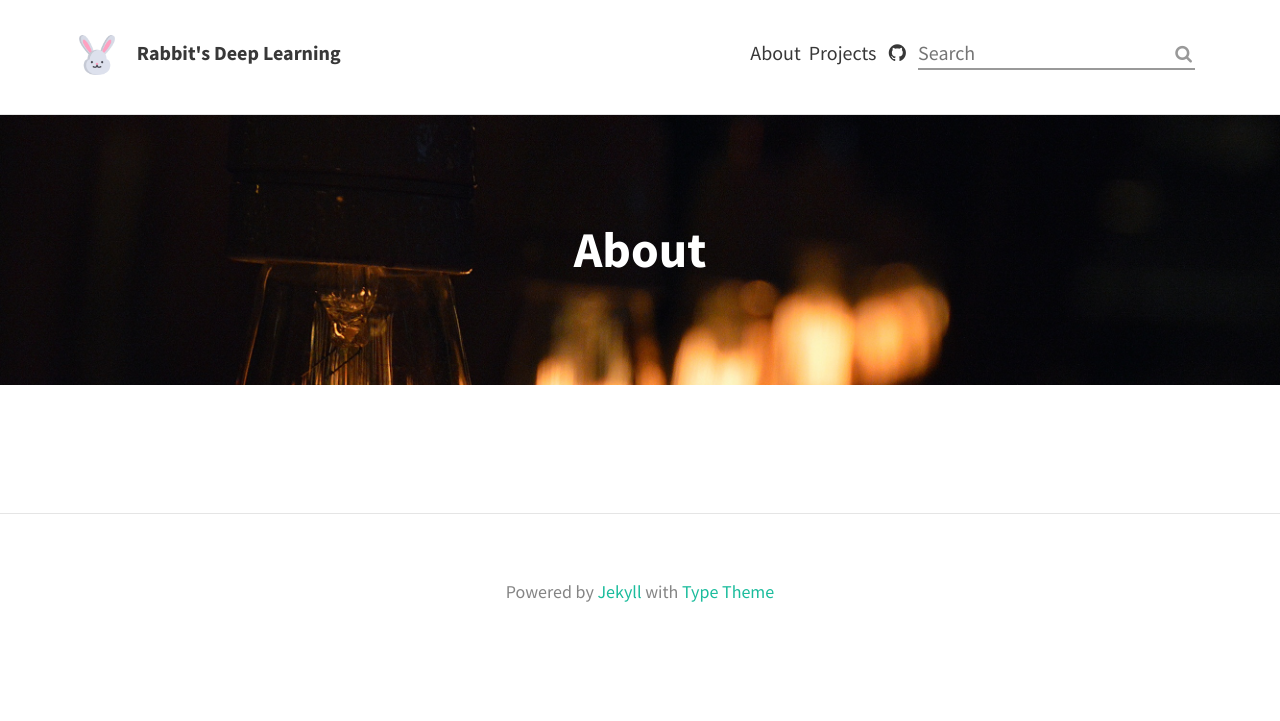
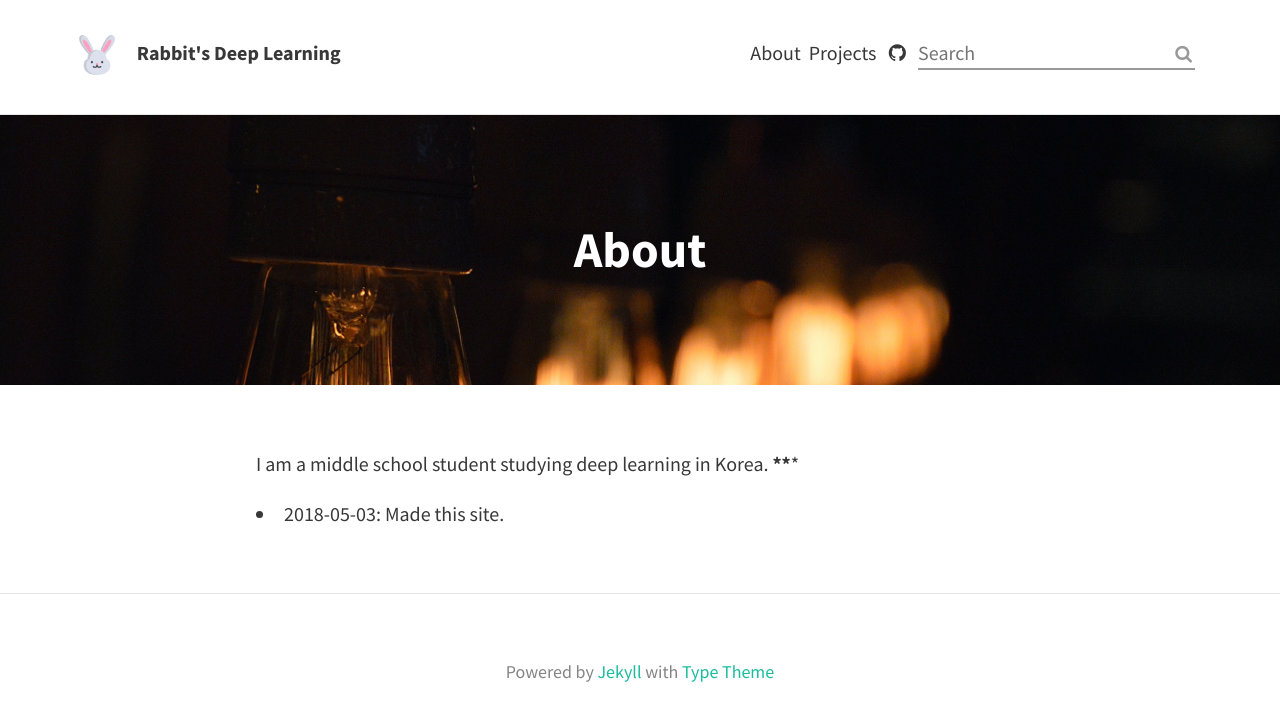
Before and after one commit to helloworld2394/helloworld2394.github.io, a Jekyll site: the page built from about.md, in a window 1280 px wide. Shown: the top 721 px of the page. Built offline with Jekyll 4.4.1, drawn with Linux system fonts in a browser that asks for light colours; nearby versions of some CDN libraries.

Commit message:
Update about.md

```diff
--- a/about.md
+++ b/about.md
@@ -4,3 +4,6 @@ title: About
 permalink: /about/
 feature-img: "assets/img/lamp_ab.jpg"
 ---
+I am a middle school student studying deep learning in Korea.
+*******
+* 2018-05-03: Made this site.
```
